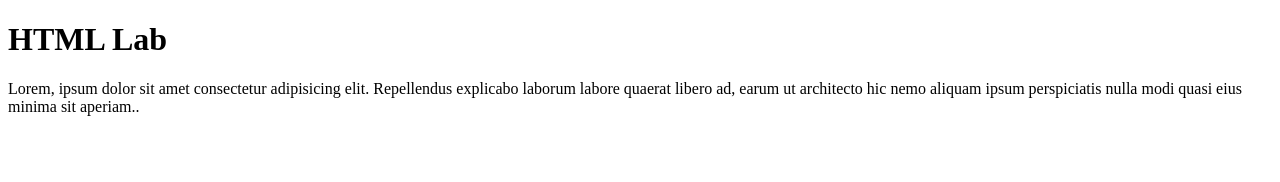
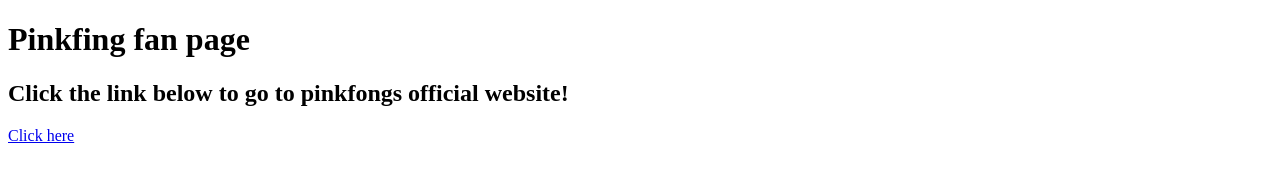
Before and after one commit to mahogany-atkinson/html-lab, a plain HTML site: page index.html in a window 1280 px wide. Drawn offline with Linux system fonts and the light colour scheme.

Commit message:
start up

```diff
--- a/index.html
+++ b/index.html
@@ -3,10 +3,11 @@
 <head>
     <meta charset="UTF-8">
     <meta name="viewport" content="width=device-width, initial-scale=1.0">
-    <title>Document</title>
+    <title>Pinkfing fan page</title>
 </head>
 <body>
-    <h1>HTML Lab</h1>
-    <p>Lorem, ipsum dolor sit amet consectetur adipisicing elit. Repellendus explicabo laborum labore quaerat libero ad, earum ut architecto hic nemo aliquam ipsum perspiciatis nulla modi quasi eius minima sit aperiam..</p>
+    <h1>Pinkfing fan page</h1>
+    <h2>Click the link below to go to pinkfongs official website!</h2>
+    <a href="https://www.pinkfong.com/en/">Click here</a>
 </body>
 </html>
```
